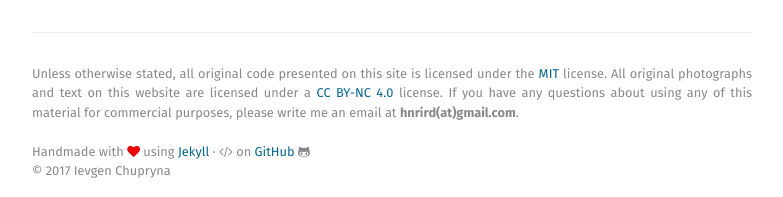
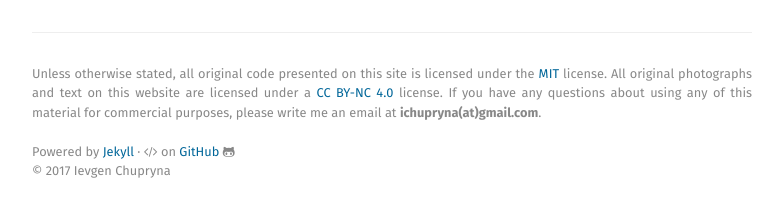
Before and after one commit to major13ua/major13ua.github.io, a Jekyll site: the page built from index.html, in a window 1280 px wide and 900 px high, scrolled down 2638 px. Shown: the part 700-897 px from the top of the window, without its empty margins (248-1031 px from the left). Built offline with Jekyll 4.4.1, drawn with Linux system fonts in a browser that asks for light colours.

Commit message:
Adding changes

```diff
--- a/_includes/foot.html
+++ b/_includes/foot.html
@@ -1,6 +1,6 @@
 <div class="footer">
-	<div class="license">Unless otherwise stated, all original code presented on this site is licensed under the <a href="http://heiswayi.github.io/mit-license">MIT</a> license. All original photographs and text on this website are licensed under a <a href="https://creativecommons.org/licenses/by-nc/4.0/">CC BY-NC 4.0</a> license. If you have any questions about using any of this material for commercial purposes, please write me an email at <strong>hnrird(at)gmail.com</strong>.</div>
-	<div class="copyright">Handmade with <span style="color:#e00"><i class="fa fa-heart"></i></span> using <a href="http://jekyllrb.com">Jekyll</a> &middot; <i class="fa fa-code"></i> on <a href="https://github.com/heiswayi/heiswayi.github.io">GitHub</a> <i class="fa fa-github-alt"></i><br>&copy; {{ site.time | date: "%Y" }} {{ site.author.name }}</div>
+	<div class="license">Unless otherwise stated, all original code presented on this site is licensed under the <a href="http://major13ua.github.io/mit-license">MIT</a> license. All original photographs and text on this website are licensed under a <a href="https://creativecommons.org/licenses/by-nc/4.0/">CC BY-NC 4.0</a> license. If you have any questions about using any of this material for commercial purposes, please write me an email at <strong>ichupryna(at)gmail.com</strong>.</div>
+	<div class="copyright">Powered by <a href="http://jekyllrb.com">Jekyll</a> &middot; <i class="fa fa-code"></i> on <a href="https://github.com/major13ua/major13ua.github.io">GitHub</a> <i class="fa fa-github-alt"></i><br>&copy; {{ site.time | date: "%Y" }} {{ site.author.name }}</div>
 </div>
 
 {% if site.google_analytics %}
--- a/_includes/social_links.html
+++ b/_includes/social_links.html
@@ -1,5 +1,6 @@
 <div class="footer-social-links">
   <a href="/feed.xml" title="RSS Feed" target="_blank"><i class="fa fa-rss"></i></a>
+  <!--
   <a href="https://my.linkedin.com/in/nrird" title="LinkedIn" target="_blank"><i class="fa fa-linkedin"></i></a>
   <a href="https://www.facebook.com/profile.php?id=1257583160" title="Facebook" target="_blank"><i class="fa fa-facebook"></i></a>
   <a href="https://twitter.com/HeiswayiNrird" title="Twitter" target="_blank"><i class="fa fa-twitter"></i></a>
@@ -9,4 +10,5 @@
   <a href="https://500px.com/heiswayi_nrird" title="500px" target="_blank"><i class="fa fa-500px"></i></a>
   <a href="https://instagram.com/heiswayi.nrird/" title="Instagram" target="_blank"><i class="fa fa-instagram"></i></a>
   <a href="http://jsfiddle.net/user/heiswayi/" title="JSFiddle" target="_blank"><i class="fa fa-jsfiddle"></i></a>
+  -->
 </div>
```
Also changed, not shown: README.md.
